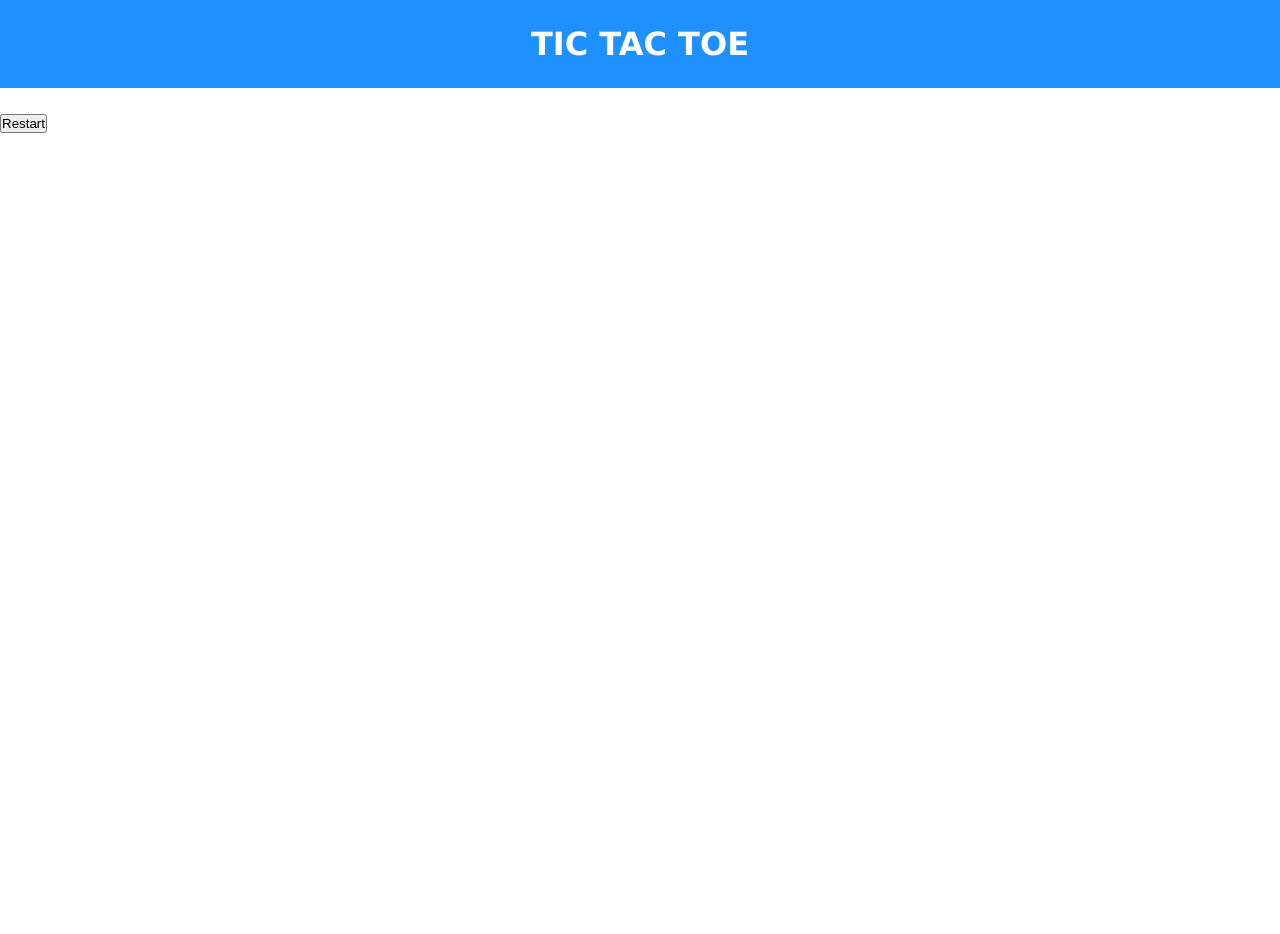
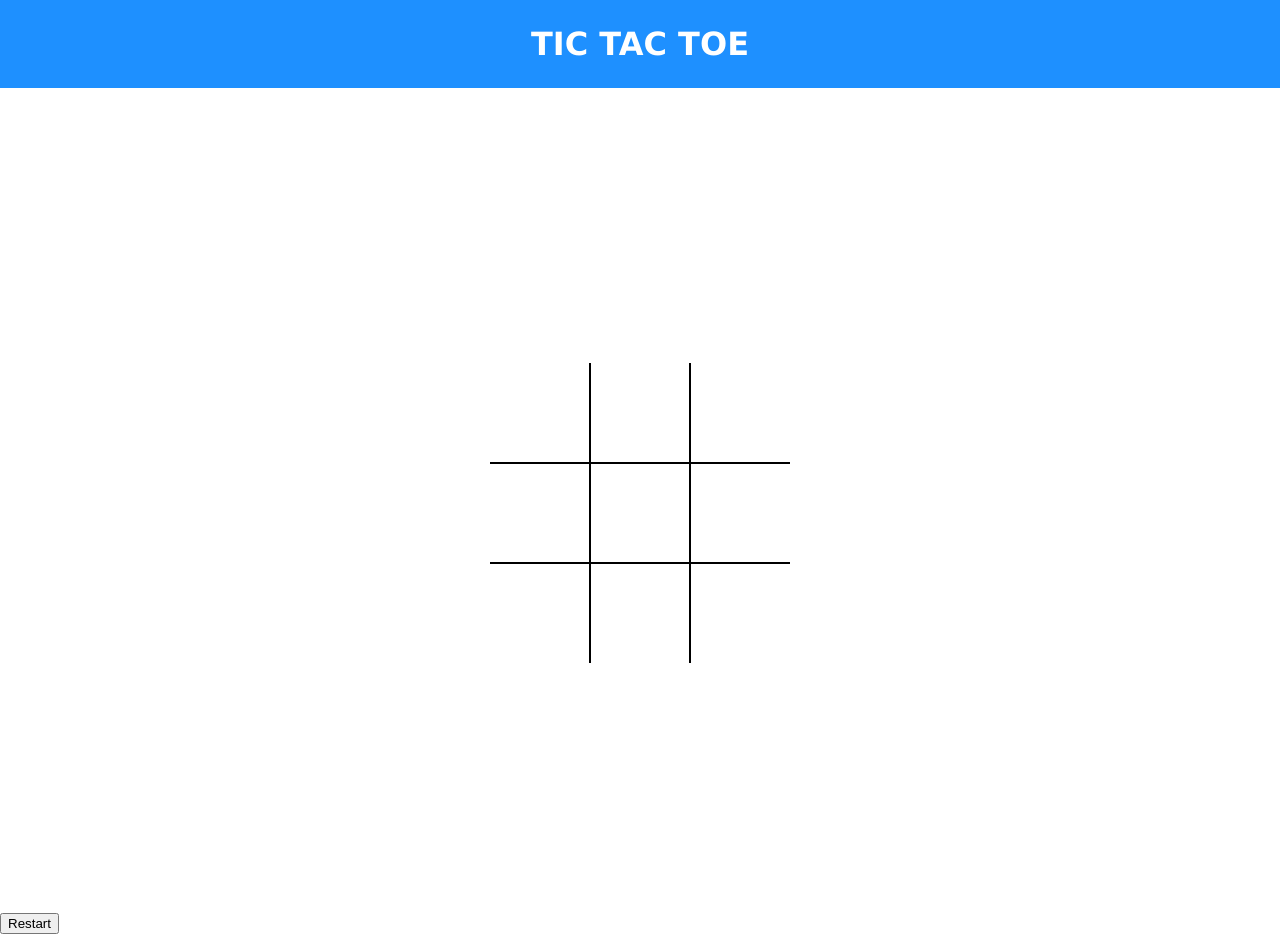
Before and after one commit to mich-hales/tic-tac-toe, a plain HTML site: page index.html in a window 1280 px wide. Before the commit the page ends 800 px from the top, so only its background shows below. Drawn offline with Linux system fonts and the light colour scheme.

Commit message:
created tic tac toe board

```diff
--- a/assets/css/style.css
+++ b/assets/css/style.css
@@ -1,15 +1,18 @@
-* {
+*, *::after, *::before {
+    box-sizing: border-box;
     margin: 0;
-    padding: 0;
-    box-sizing: border-box;
 }
 
 :root {
-
+    /* size for the cells */
+    --cell-size: 100px;
+    /* x's and o's sizing will be slightly smaller */
+    --mark-size: cal(var(--cell-size) * .9)
 }
 
 body {
     font-family: Verdana, Geneva, Tahoma, sans-serif;
+    margin: 0;
 }
 
 h1 {
@@ -21,7 +24,42 @@ h1 {
 }
 
 .board {
-    display: flex;
+    display: grid;
     justify-content: center;
+    align-content: center;
+    justify-items: center;
     align-items: center;
+    width: 100vw;
+    height: 100vh;
+    grid-template-columns: repeat(3, auto);
 }
+
+.cell {
+    width: var(--cell-size);
+    height: var(--cell-size);
+    border: 1px solid black;
+}
+
+.cell:first-child,
+.cell:nth-child(2),
+.cell:nth-child(3) {
+    border-top: none;
+}
+
+.cell:first-child,
+.cell:nth-child(4),
+.cell:nth-child(7) {
+    border-left: none;
+}
+
+.cell:nth-child(7),
+.cell:nth-child(8),
+.cell:last-child {
+    border-bottom: none;
+}
+
+.cell:nth-child(3),
+.cell:nth-child(6),
+.cell:last-child {
+    border-right: none;
+}
```
